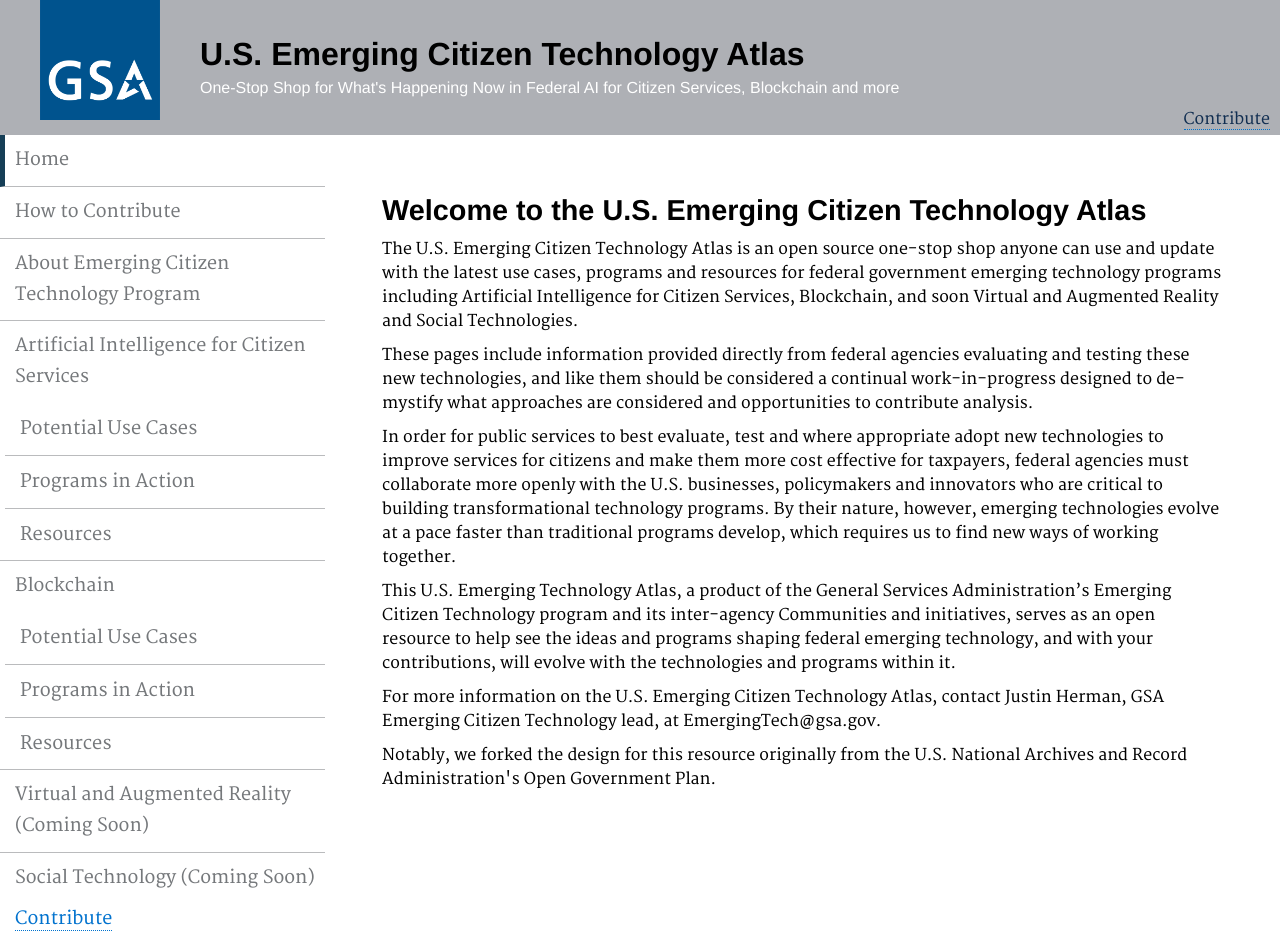
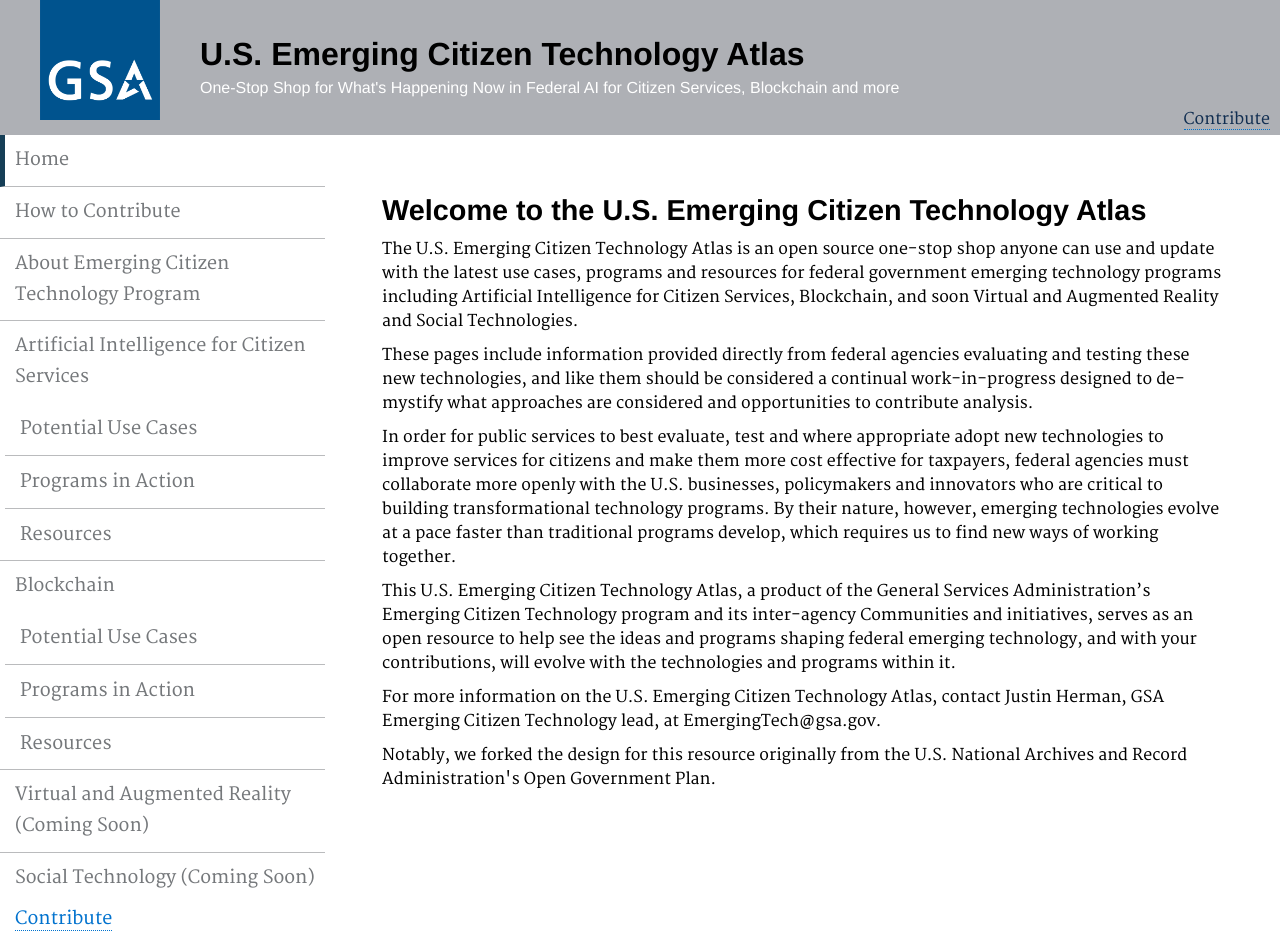
Before and after one commit to GSA/emerging-technology-atlas, a Jekyll site: the page built from pages/index.md, in a window 1280 px wide. Built offline with Jekyll 4.4.1, drawn with Linux system fonts in a browser that asks for light colours.

Commit message:
Update index.md

```diff
--- a/pages/index.md
+++ b/pages/index.md
@@ -14,7 +14,7 @@ description: ""
 
 <p>In order for public services to best evaluate, test and where appropriate adopt new technologies to improve services for citizens and make them more cost effective for taxpayers, federal agencies must collaborate more openly with the U.S. businesses, policymakers and innovators who are critical to building transformational technology programs. By their nature, however, emerging technologies evolve at a pace faster than traditional programs develop, which requires us to find new ways of working together.</p>
 
-<p>This U.S. Emerging Technology Atlas, a product of the General Services Administration’s Emerging Citizen Technology program and its inter-agency Communities and initiatives, serves as an open resource to help see the ideas and programs shaping federal emerging technology, and with your contributions, will evolve with the technologies and programs within it.</p>
+<p>This U.S. Emerging Citizen Technology Atlas, a product of the General Services Administration’s Emerging Citizen Technology program and its inter-agency Communities and initiatives, serves as an open resource to help see the ideas and programs shaping federal emerging technology, and with your contributions, will evolve with the technologies and programs within it.</p>
 
 <p>For more information on the U.S. Emerging Citizen Technology Atlas, contact Justin Herman, GSA Emerging Citizen Technology lead, at EmergingTech@gsa.gov.</p>
 
```
